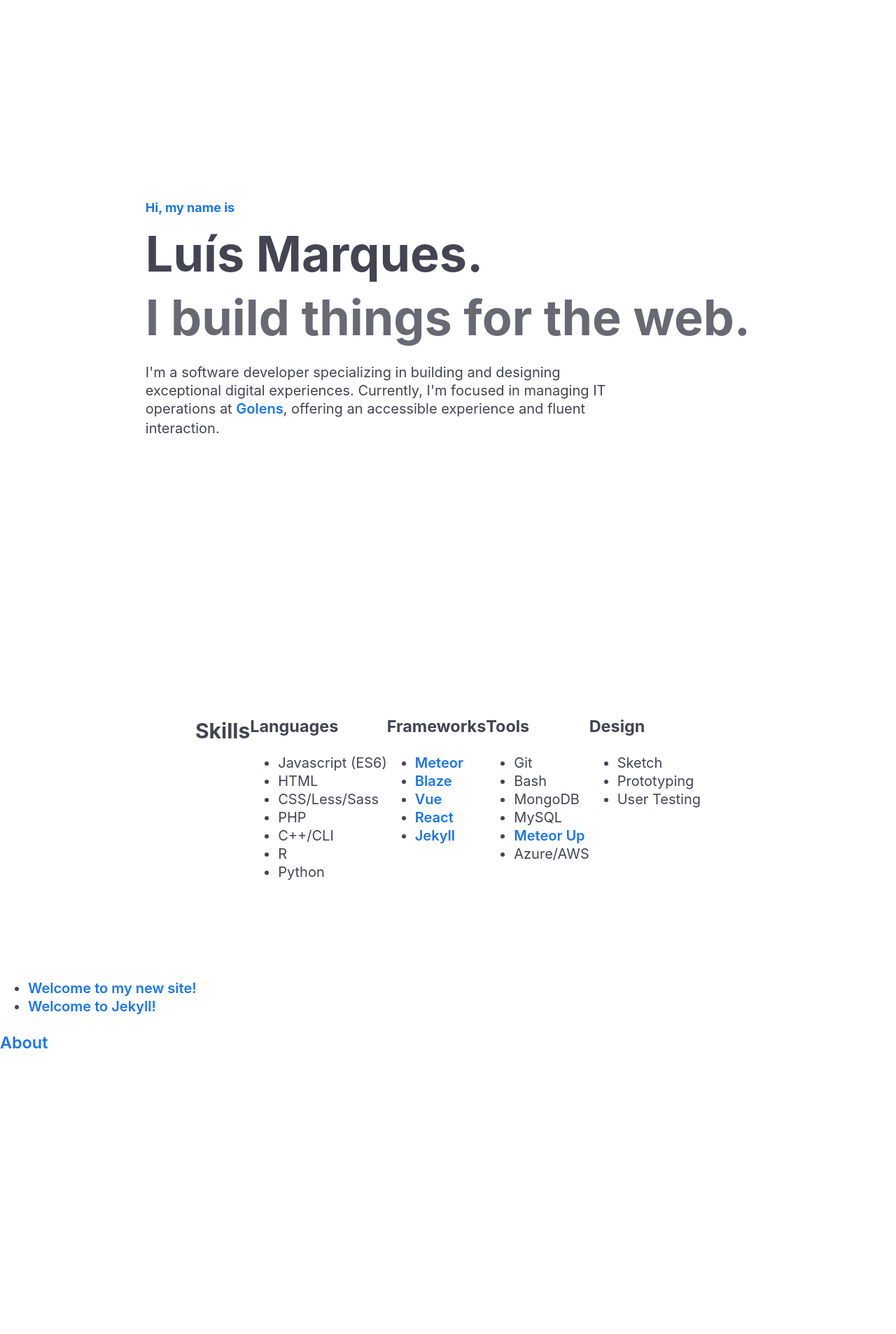
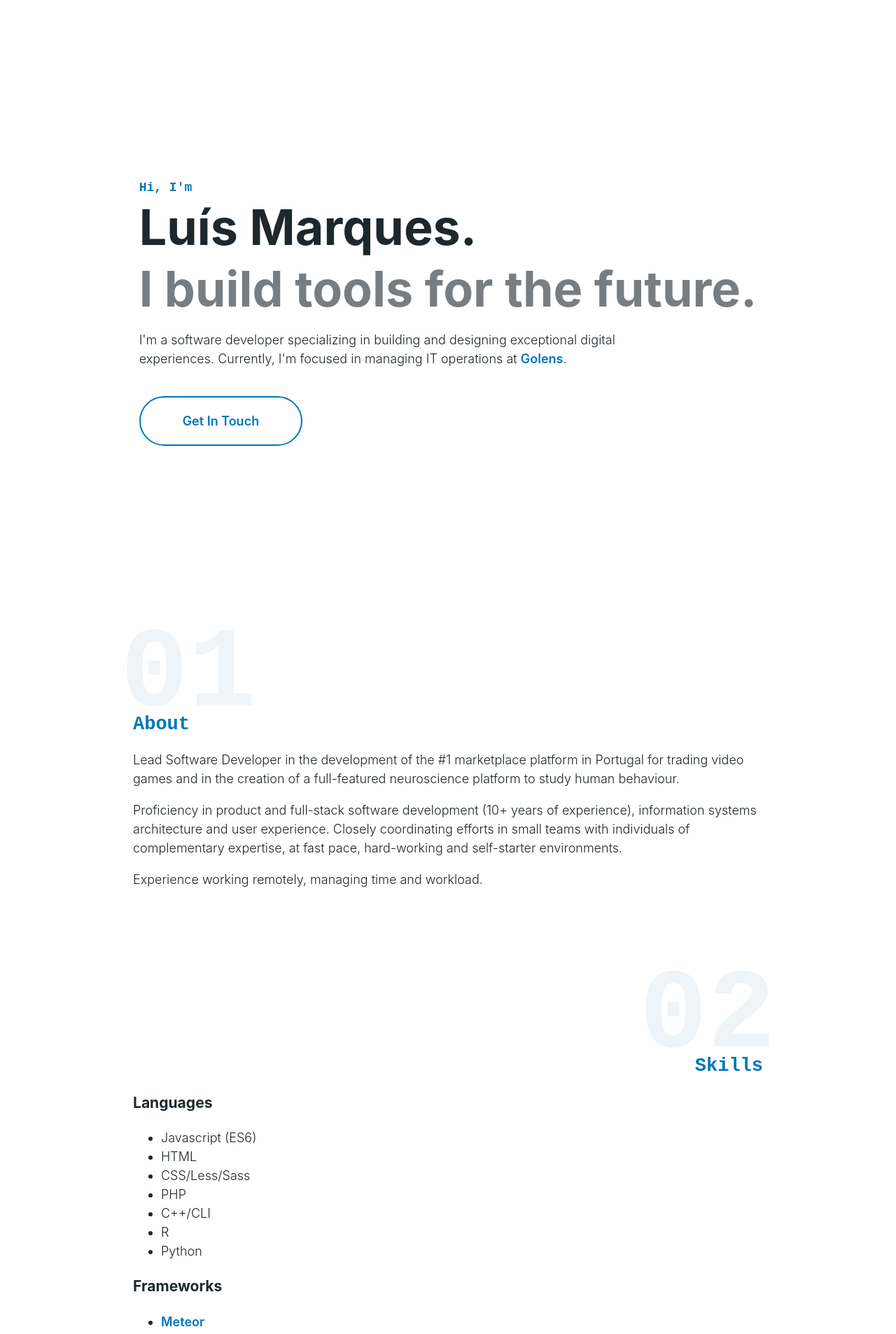
Before and after one commit to luismarques-io/luismarques-io.github.io, a Jekyll site: the page built from index.markdown, in a window 1280 px wide. Shown: the top 1906 px of the page at 70% size. Built offline with Jekyll 4.4.1, drawn with Linux system fonts in a browser that asks for light colours; before the commit the page ends 1528 px from its top, so only the background shows below that.

Commit message:
added about section

```diff
--- /dev/null
+++ b/_includes/about.html
@@ -0,0 +1,21 @@
+<div class="section__title">
+    <div class="title_text_back">01</div>
+    <h2>About</h2>
+</div>
+
+<div class="section__content">
+    <p>
+        Lead Software Developer in the development of the #1 marketplace platform in Portugal for trading video games
+        and in the creation of a full-featured neuroscience platform to study human behaviour.
+    </p>
+
+    <p>
+        Proficiency in product and full-stack software development (10+ years of experience), information systems
+        architecture and user experience. Closely coordinating efforts in small teams with individuals of complementary
+        expertise, at fast pace, hard-working and self-starter environments.
+    </p>
+
+    <p>
+        Experience working remotely, managing time and workload.
+    </p>
+</div>
--- a/_includes/skills.html
+++ b/_includes/skills.html
@@ -1,34 +1,39 @@
+<div class="section__title text-right">
+    <div class="title_text_back">02</div>
     <h2>Skills</h2>
+</div>
 
-<section>
+<div class="section__content">
+    <div>
         <h3>Languages</h3>
         <ul>
             {% for item in site.data.skills.languages %}
             {% include skill_item.html item=item %}
             {% endfor %}
         </ul>
-</section>
-<section>
+    </div>
+    <div>
         <h3>Frameworks</h3>
         <ul>
             {% for item in site.data.skills.frameworks %}
             {% include skill_item.html item=item %}
             {% endfor %}
         </ul>
-</section>
-<section>
+    </div>
+    <div>
         <h3>Tools</h3>
         <ul>
             {% for item in site.data.skills.tools %}
             {% include skill_item.html item=item %}
             {% endfor %}
         </ul>
-</section>
-<section>
+    </div>
+    <div>
         <h3>Design</h3>
         <ul>
             {% for item in site.data.skills.design %}
             {% include skill_item.html item=item %}
             {% endfor %}
         </ul>
-</section>
+    </div>
+</div>
--- a/_layouts/home.html
+++ b/_layouts/home.html
@@ -28,18 +28,21 @@
 
 
             <h1>
-                <span class="intro__content-el intro__content-el--welcome">Hi, my name is</span><br />
-                <span class="intro__content-el intro__content-el--name big-heading">Luís Marques.</span>
+                <span class="intro__content--hello">Hi, I'm</span>
+                <span class="intro__content--name big-heading">Luís Marques.</span>
             </h1>
             <h2>
-                <span class="intro__content-el intro__content-el--title big-heading">I build things for the web.</span>
+                <!-- <span class="intro__content--title big-heading">I bring tools from the future.</span> -->
+                <span class="intro__content--title big-heading">I build tools for the future.</span>
             </h2>
-            <p class="intro__content-el intro__content-el--description">
+            <p class="intro__content--description">
                 I'm a software developer specializing in building and designing exceptional digital
                 experiences. Currently, I'm focused in managing IT operations at <a href="https://golens.com/"
-                    target="_blank" rel="noreferrer">Golens</a>, offering an accessible experience and fluent
-                interaction.
+                    target="_blank" rel="noreferrer">Golens</a>.
             </p>
+
+            <a href="mailto:euluismarques@gmail.com" class="intro__content--email-link">Get In Touch</a>
+
 
 
 
@@ -61,7 +64,11 @@
     </section>
     <!-- END SECTION: Intro -->
 
-    <section class="section">
+    <section id="about" class="section grid-wrap">
+        {% include about.html %}
+    </section>
+
+    <section id="skills" class="section grid-wrap">
         {% include skills.html %}
     </section>
 
--- a/_sass/main.scss
+++ b/_sass/main.scss
@@ -35,8 +35,14 @@
     --ham-after-active: bottom 0.1s ease-out,transform 0.22s cubic-bezier(0.215,0.61,0.355,1) 0.12s;
 
 
-    --blue: #1a75ec;
+    --blue: #0077b8;
     --white: #ffffff;
+
+    --color-text: #1e272c;
+
+    --fz-big-heading: clamp(48px, 8vw, 70px);
+    --transition-btn-scale-in: all 0.1s;
+    --transition-btn-scale-out: all 0.3s;
 }
 
 // main.scss
@@ -44,16 +50,13 @@
 body, html {
     margin: 0;
     padding: 0;
-    -webkit-font-smoothing: antialiased;
-    -moz-osx-font-smoothing: grayscale;
     background-color: #fff;
-    color: #444452;
+    color: var(--color-text);
     font-family: var(--font-sans);
+
+    font-size: var(--fz-lg);
     line-height: 1.5;
-    width: 100%;
-
-    font-size: var(--fz-xl);
-    line-height: 1.3;
+    font-weight: 300;
 }
 
 
@@ -61,6 +64,20 @@
 	color: var(--blue);
 	text-decoration: none;
     font-weight: 600;
+}
+
+.grid-wrap {
+    max-width: 900px;
+    margin: auto;
+}
+.grid-wrap-sm {
+    max-width: 700px;
+    margin: auto;
+}
+
+.big-heading {
+    margin: 0px;
+    font-size: var(--fz-big-heading);
 }
 
 .intro {
@@ -74,38 +91,94 @@
     margin: 0 auto;
 }
 
-.big-heading {
-    margin: 0px;
-    font-size: clamp(40px, 8vw, 70px);
+.intro__content--hello {
+    display: block;
+    color: var(--blue);
+    font-size: var(--fz-lg);
+    font-family: var(--font-mono);
+    font-weight: 600;
+    margin-bottom: -10px;
 }
 
-.intro h1,
-.intro h2 {
-    font-size: var(--fz-heading);
-    margin: 0;
+.intro__content--name {
+
 }
 
-.intro h2 {
-    opacity: 0.8;
+.intro__content--title {
+    line-height: 0.4;
+    opacity: 0.6;
 }
 
-.intro__content-el--welcome {
-    color: var(--blue);
-    font-size: var(--fz-lg);
-}
-
-.intro__content-el--description {
+.intro__content--description {
     max-width: 700px;
 }
 
+.intro__content--email-link {
+    position: relative;
+    display: inline-block;
+    padding: 20px 60px;
+    margin: 20px 0 30px;
+    border: 2px solid var(--blue);
+    border-radius: 100px;
+    // transition: var(--transition-btn-scale-out);
+}
+
+.intro__content--email-link:hover {
+    // box-shadow: 0 10px 40px -30px rgba(0,0,0,.4);
+    // transform: scale(1.06);
+    // transition: var(--transition-btn-scale-in);
+}
+
+
+
 .section {
-    display: flex;
+    /*display: flex;
     justify-content: center;
     padding: 100px 170px;
+*/
+    padding: 100px 0px;
 }
 
+.section__title {
+    font-family: var(--font-mono);
+    color: var(--blue);
+    //text-shadow: 10px 10px #eee;
+    line-height: 1;
+    position: relative;
+}
+
+.section__title h2 {
+    position: relative;
+    font-size: 1.5em;
+}
+
+.section__title .title_text_back {
+    transform: scale(1);
+    position: absolute;
+    bottom: 4px;
+    left: -18px;
+    font-size: 9em;
+    //line-height: 0.75;
+    color: #eef4f7;
+    font-weight: 900;
+}
+
+.section__title.text-right {
+    text-align: right;
+}
+.section__title.text-right .title_text_back {
+    left: auto;
+    right: -18px;
+}
+
+.section__content {
+
+}
+
+
+
 p > a{
-    display: inline-block;
+display: inline-block;
     text-decoration: none;
     text-decoration-skip-ink: auto;
     position: relative;
@@ -127,7 +200,7 @@
     bottom: 0;
     background-color: var(--blue);
     transition: var(--transition);
-    // opacity: 0.5;
+    // opacity: 0.4;
 }
 
 p > a:hover::after, p > a:focus::after, p > a:active::after {
```
Lines whose indentation alone changed are shown as unchanged.
